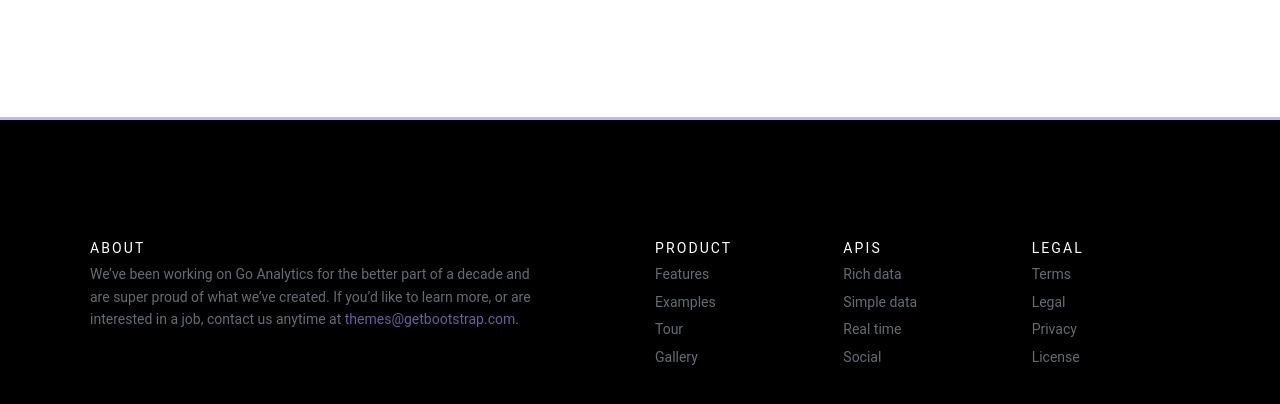
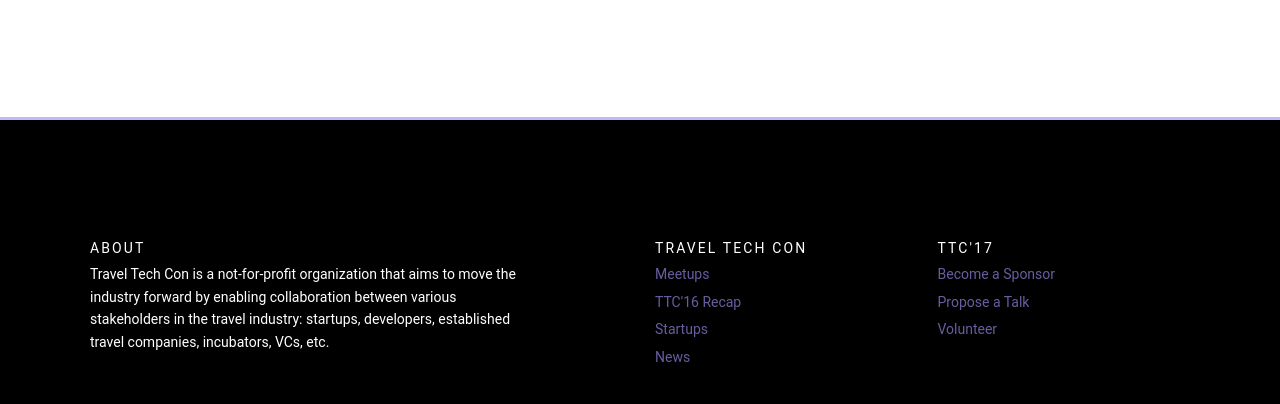
Before and after one commit to traveltechcon/ttc17, a Jekyll site: the page built from index.html, in a window 1280 px wide and 900 px high, scrolled down 10185 px, cut to the strip 356-760 px from the top of the window. Built offline with Jekyll 4.4.1, drawn with Linux system fonts in a browser that asks for light colours.

Commit message:
Footer content

```diff
--- a/index.html
+++ b/index.html
@@ -398,40 +398,32 @@ sponsors:
         <div class="col-md-5 mb-5">
           <ul class="list-unstyled list-spaced">
             <li class="mb-2">
-              <h6 class="text-uppercase">About</h6></li>
-            <li class="text-muted">
-              We’ve been working on Go Analytics for the better part of a decade and are super proud of what we’ve created. If you’d like to learn more, or are interested in a job, contact us anytime at <a href="mailto: themes@getbootstrap.com">themes@getbootstrap.com</a>.
+              <h6 class="text-uppercase">About</h6>
+            </li>
+            <li>
+              <p>Travel Tech Con is a not-for-profit organization that aims to move the industry forward by enabling collaboration between various stakeholders in the travel industry: startups, developers, established travel companies, incubators, VCs, etc.</p>
             </li>
           </ul>
         </div>
-        <div class="col-md-2 offset-md-1 mb-5">
+        <div class="col-md-3 offset-md-1 mb-5">
           <ul class="list-unstyled list-spaced">
             <li class="mb-2">
-              <h6 class="text-uppercase">Product</h6></li>
-            <li class="text-muted">Features</li>
-            <li class="text-muted">Examples</li>
-            <li class="text-muted">Tour</li>
-            <li class="text-muted">Gallery</li>
+              <h6 class="text-uppercase">Travel Tech Con</h6>
+            </li>
+            <li><a href="http://www.traveltechcon.eventbrite.com/">Meetups</a></li>
+            <li><a href="http://www.traveltechcon.com/recap/">TTC'16 Recap</a></li>
+            <li><a href="https://www.traveltechcon.com/startups/">Startups</a></li>
+            <li><a href="https://www.traveltechcon.com/news/">News</a></li>
           </ul>
         </div>
-        <div class="col-md-2 mb-5">
+        <div class="col-md-3 mb-5">
           <ul class="list-unstyled list-spaced">
             <li class="mb-2">
-              <h6 class="text-uppercase">Apis</h6></li>
-            <li class="text-muted">Rich data</li>
-            <li class="text-muted">Simple data</li>
-            <li class="text-muted">Real time</li>
-            <li class="text-muted">Social</li>
-          </ul>
-        </div>
-        <div class="col-md-2 mb-5">
-          <ul class="list-unstyled list-spaced">
-            <li class="mb-2">
-              <h6 class="text-uppercase">Legal</h6></li>
-            <li class="text-muted">Terms</li>
-            <li class="text-muted">Legal</li>
-            <li class="text-muted">Privacy</li>
-            <li class="text-muted">License</li>
+              <h6 class="text-uppercase">TTC'17</h6>
+            </li>
+            <li><a href="https://www.traveltechcon.com/become-a-supporter/">Become a Sponsor</a></li>
+            <li><a href="https://ttc17.typeform.com/to/u1aRbz">Propose a Talk</a></li>
+            <li><a href="https://ttc17.typeform.com/to/eRl5ZI">Volunteer</a></li>
           </ul>
         </div>
       </div>
```
